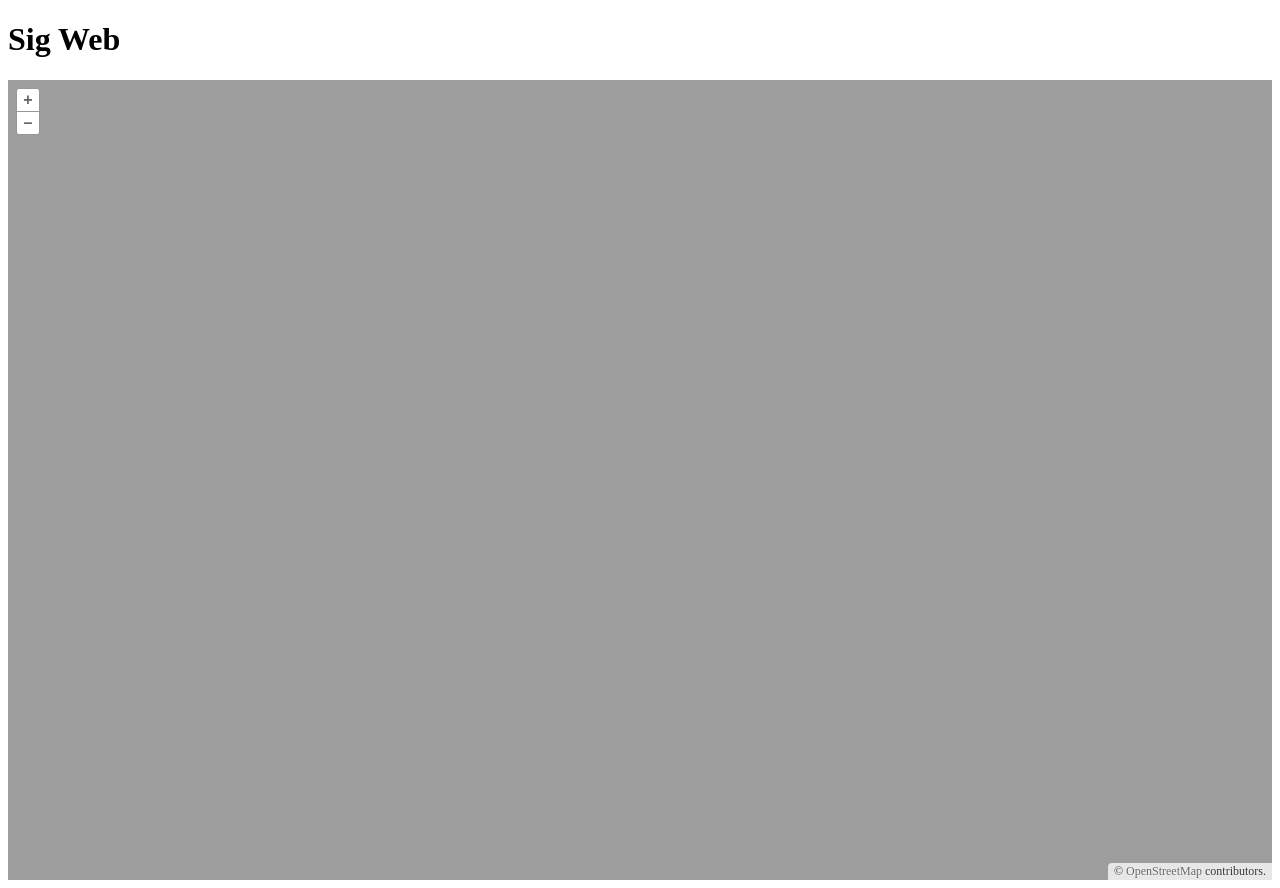
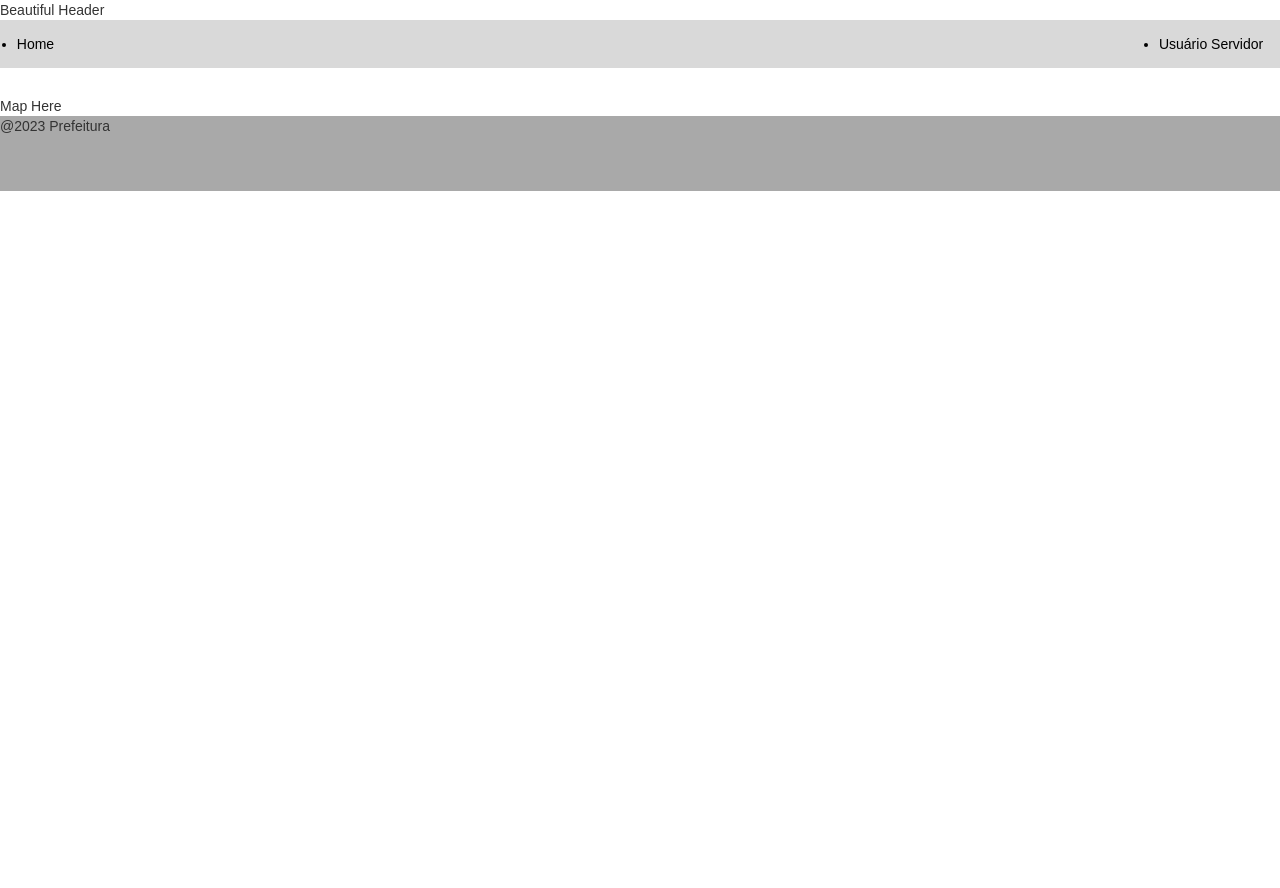
Before and after one commit to jonatas-marques/sig-sema, a Next.js app: page / in a window 1280 px wide. After the commit the page ends 800 px from the top, so only its background shows below. Built offline with nearby package versions, Linux system fonts and the light colour scheme.

Commit message:
Reestruturação da aplicação Next

```diff
--- /dev/null
+++ b/pages/_app.js
@@ -0,0 +1,6 @@
+import '../styles/styles.css'
+
+// This default export is required in a new `pages/_app.js` file.
+export default function MyApp({ Component, pageProps }) {
+  return <Component {...pageProps} />
+}
--- /dev/null
+++ b/pages/_document.js
@@ -0,0 +1,13 @@
+import { Html, Head, Main, NextScript } from 'next/document'
+
+export default function Document() {
+  return (
+    <Html lang="pt-BR">
+      <Head title='Sig-Web Prefeitura'/>
+      <body>
+        <Main />
+        <NextScript />
+      </body>
+    </Html>
+  )
+}
--- a/pages/index.js
+++ b/pages/index.js
@@ -4,15 +4,22 @@ import { Map, View } from 'ol';
 import TileLayer from 'ol/layer/Tile';
 import OSM from 'ol/source/OSM';
 import 'ol/ol.css';
+import 'bootstrap/dist/css/bootstrap.css';
+import Footer from '../src/components/Footer';
+import Navbar from '../src/components/Navbar';
+import Header from '../src/components/Header';
+import MapComponent from '../src/components/MapComponent';
 
-const barueriLatLng = [-23.504003341782116, -46.87443782973699]; //Coordenadas de Barueri
+// Não está funcionando as coordenadas de -23.504003341782116, -46.87443782973699
+// Apenas as coordenadas 0, 0 funcionam
+const barueriLatLng = [-46.87443782973699, -23.504003341782116]; //Coordenadas de Barueri
 
 export default class App extends React.Component {
     constructor(props) {
       super(props);
       this.state = {
           center: barueriLatLng,
-          zoom: 9,
+          zoom: 0,
       };
     }
 
@@ -26,7 +33,7 @@ export default class App extends React.Component {
             ],
             view: new View({
                 center: barueriLatLng,
-                zoom: 9
+                zoom: 7
                 ,
             }),
         });
@@ -34,11 +41,12 @@ export default class App extends React.Component {
 
     render() {
         return (
-        <div>
-          <h1>Sig Web</h1>
-
-        <div style={{height:'100vh',width:'100%'}} id="map-container" className="map-container" />
-        </div>
+        <>
+            <Header/>
+            <Navbar/>
+            <MapComponent/>
+            <Footer/>
+        </>
         );
     }
 };
--- /dev/null
+++ b/src/components/Footer.js
@@ -0,0 +1,11 @@
+import styles from '../../styles/Footer.module.css'
+
+export default function Footer () {
+    return (
+        <footer className={styles.footer}>
+            <p>
+                @2023 Prefeitura
+            </p>
+        </footer>
+    )
+}
--- /dev/null
+++ b/src/components/Header.js
@@ -0,0 +1,7 @@
+export default function Header() {
+    return (
+        <>
+            Beautiful Header
+        </>
+    )
+}
--- /dev/null
+++ b/src/components/MapComponent.js
@@ -0,0 +1,7 @@
+export default function OLmap() {
+    return (
+        <>
+            Map Here
+        </>
+    )
+}
--- /dev/null
+++ b/src/components/Navbar.js
@@ -0,0 +1,14 @@
+import styles from '/styles/Navbar.module.css'
+
+export default function Navbar() {
+    return (
+        <ul className={styles.navbar}>
+            <li>
+                Home
+            </li>
+            <li>
+                Usuário Servidor
+            </li>
+        </ul>
+    )
+}
--- /dev/null
+++ b/styles/Footer.module.css
@@ -0,0 +1,5 @@
+.footer {
+    display: flex;
+    height: 75px;
+    background-color: darkgray;
+}
--- /dev/null
+++ b/styles/Navbar.module.css
@@ -0,0 +1,26 @@
+.navbar {
+    display: flex;
+    justify-content: space-between;
+    align-items: center;
+    padding: 1em 1.2em;
+    margin-bottom: 2em;
+    background-color: #d9d9d9;
+    color: #000;
+}
+
+.navbar a {
+    color: #fff;
+    margin-right: 1em;
+    text-decoration: none;
+    transition: 0.3s;
+}
+
+.navbar a:hover {
+    color: #999;
+}
+
+.logo {
+    display: flex;
+    justify-content: center;
+    align-items: center;
+}
--- /dev/null
+++ b/styles/styles.css
@@ -0,0 +1,18 @@
+* {
+    font-family: Arial, Helvetica, sans-serif;
+    margin: 0;
+    padding: 0;
+    box-sizing: border-box;
+}
+
+.main-container {
+    min-height: 70vh;
+}
+.mapdiv {
+    height: 850px;
+    width: fit-content;
+}
+.side_panel {
+    height: 850px;
+    background-color: beige;
+}
```
Also changed, not shown: styles.module.css (deleted, +0 -18 lines), public/images/logo.png (added), public/robots.txt (added).
